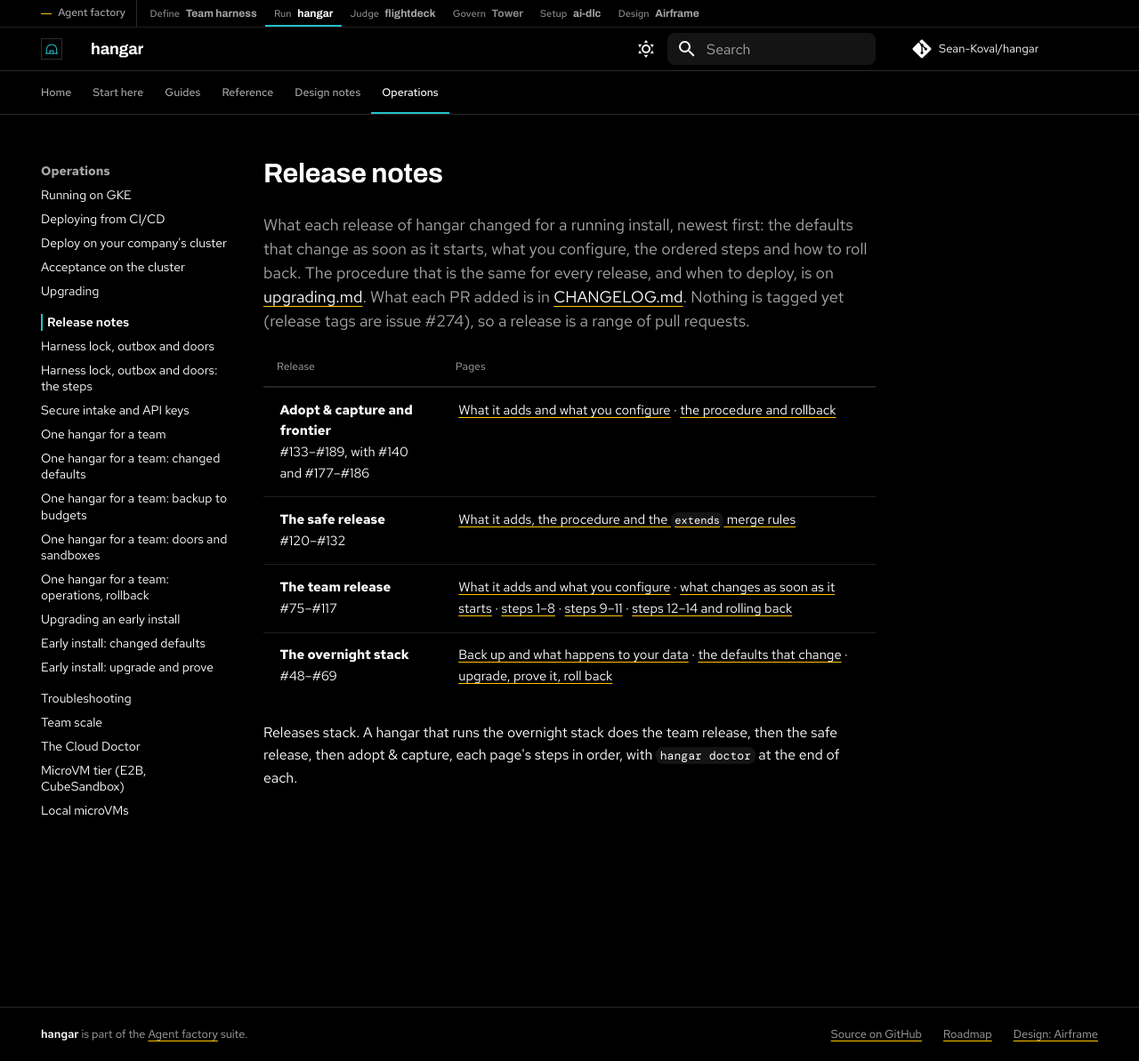
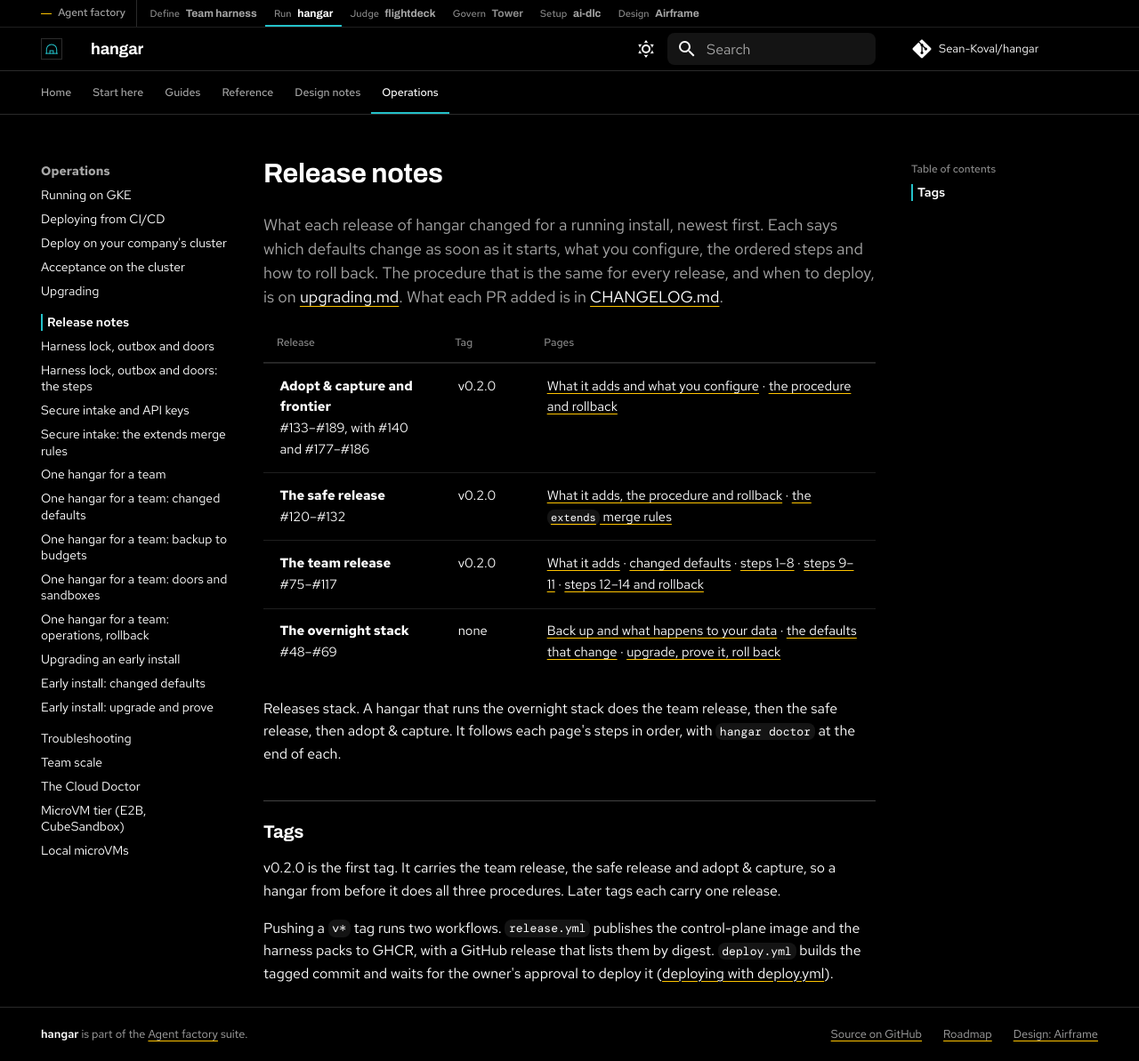
Before and after one commit to Sean-Koval/hangar, an MkDocs documentation site: the page built from docs/releases/README.md, in a window 1280 px wide and 1193 px high. Shown: the whole window at 89% size. Built offline with MkDocs 1.6.1 and Material for MkDocs 9.7.7, drawn with Linux system fonts in a browser that asks for light colours; comment, search, counter and statistics services are not loaded.

Commit message:
docs: v0.2.0 release notes, safe-release guide under the editorial rule (KAN-151)
- CHANGELOG: the safe release becomes v0.2.0, the first tagged release, with
  "Before you upgrade", the warn switches and what changes for people up front;
  the long P2, P4 and team-release lists fold into <details>.
- docs/releases/safe-release.md: rewritten to the editorial rule (641 words,
  no long passages): the warn-then-enforce timeline, settings, people, steps,
  doctor, rollback. The extends merge rules move to safe-release-merge.md; the
  old anchor stays.
- docs/releases/README.md: a Tag column and how a v* tag is cut.
- README security posture: the v0.2.0 warn switches, and the second-person rule.
- Version 0.1.0 -> 0.2.0 (pyproject, uv.lock, FastAPI and A2A fallbacks).

Co-Authored-By: Claude Opus 5.5 <noreply@anthropic.com>
Claude-Session: https://claude.ai/code/session_01BSFunzHzapAtRqB8bzGrFz

```diff
--- a/docs/releases/README.md
+++ b/docs/releases/README.md
@@ -1,17 +1,25 @@
 # Release notes
 
-What each release of hangar changed for a running install, newest first: the defaults that change as soon as it
-starts, what you configure, the ordered steps and how to roll back. The procedure that is the same for every release,
+What each release of hangar changed for a running install, newest first. Each says which defaults change as soon as
+it starts, what you configure, the ordered steps and how to roll back. The procedure that is the same for every release,
 and when to deploy, is on [upgrading.md](../upgrading.md). What each PR added is in
-[CHANGELOG.md](https://github.com/Sean-Koval/hangar/blob/main/CHANGELOG.md). Nothing is tagged yet (release tags are
-issue #274), so a release is a range of pull requests.
+[CHANGELOG.md](https://github.com/Sean-Koval/hangar/blob/main/CHANGELOG.md).
 
-| Release | Pages |
-| --- | --- |
-| **Adopt & capture and frontier**<br>#133–#189, with #140 and #177–#186 | [What it adds and what you configure](adopt-capture.md) · [the procedure and rollback](adopt-capture-procedure.md) |
-| **The safe release**<br>#120–#132 | [What it adds, the procedure and the `extends` merge rules](safe-release.md) |
-| **The team release**<br>#75–#117 | [What it adds and what you configure](team-release.md) · [what changes as soon as it starts](team-release-changes.md) · [steps 1–8](team-release-procedure.md) · [steps 9–11](team-release-sandboxes.md) · [steps 12–14 and rolling back](team-release-operations.md) |
-| **The overnight stack**<br>#48–#69 | [Back up and what happens to your data](overnight-stack.md) · [the defaults that change](overnight-stack-defaults.md) · [upgrade, prove it, roll back](overnight-stack-procedure.md) |
+| Release | Tag | Pages |
+| --- | --- | --- |
+| **Adopt & capture and frontier**<br>#133–#189, with #140 and #177–#186 | v0.2.0 | [What it adds and what you configure](adopt-capture.md) · [the procedure and rollback](adopt-capture-procedure.md) |
+| **The safe release**<br>#120–#132 | v0.2.0 | [What it adds, the procedure and rollback](safe-release.md) · [the `extends` merge rules](safe-release-merge.md) |
+| **The team release**<br>#75–#117 | v0.2.0 | [What it adds](team-release.md) · [changed defaults](team-release-changes.md) · [steps 1–8](team-release-procedure.md) · [steps 9–11](team-release-sandboxes.md) · [steps 12–14 and rollback](team-release-operations.md) |
+| **The overnight stack**<br>#48–#69 | none | [Back up and what happens to your data](overnight-stack.md) · [the defaults that change](overnight-stack-defaults.md) · [upgrade, prove it, roll back](overnight-stack-procedure.md) |
 
 Releases stack. A hangar that runs the overnight stack does the team release, then the safe release, then adopt &
-capture, each page's steps in order, with `hangar doctor` at the end of each.
+capture. It follows each page's steps in order, with `hangar doctor` at the end of each.
+
+## Tags
+
+v0.2.0 is the first tag. It carries the team release, the safe release and adopt & capture, so a hangar from before
+it does all three procedures. Later tags each carry one release.
+
+Pushing a `v*` tag runs two workflows. `release.yml` publishes the control-plane image and the harness packs to
+GHCR, with a GitHub release that lists them by digest. `deploy.yml` builds the tagged commit and waits for the
+owner's approval to deploy it ([deploying with deploy.yml](../upgrading.md#deploying-with-deployyml)).
--- a/mkdocs.yml
+++ b/mkdocs.yml
@@ -215,6 +215,7 @@ nav:
           - "Harness lock, outbox and doors": releases/adopt-capture.md
           - "Harness lock, outbox and doors: the steps": releases/adopt-capture-procedure.md
           - "Secure intake and API keys": releases/safe-release.md
+          - "Secure intake: the extends merge rules": releases/safe-release-merge.md
           - "One hangar for a team": releases/team-release.md
           - "One hangar for a team: changed defaults": releases/team-release-changes.md
           - "One hangar for a team: backup to budgets": releases/team-release-procedure.md
--- a/pyproject.toml
+++ b/pyproject.toml
@@ -1,6 +1,6 @@
 [project]
 name = "hangar"
-version = "0.1.0"
+version = "0.2.0"
 description = "Control plane for fleets of cloneable coding-agent sandboxes, exposed over MCP. Runs on a laptop (Docker), a single VM, or GKE (Agent Sandbox)."
 readme = "README.md"
 license = "Apache-2.0"
```
Also changed, not shown: CHANGELOG.md (+93 -34 lines), README.md (+3 -1 lines), docs/releases/adopt-capture.md (+2 -2 lines), docs/releases/safe-release-merge.md (added, +35 -0 lines), docs/releases/safe-release.md (+64 -71 lines), 4 other files.
